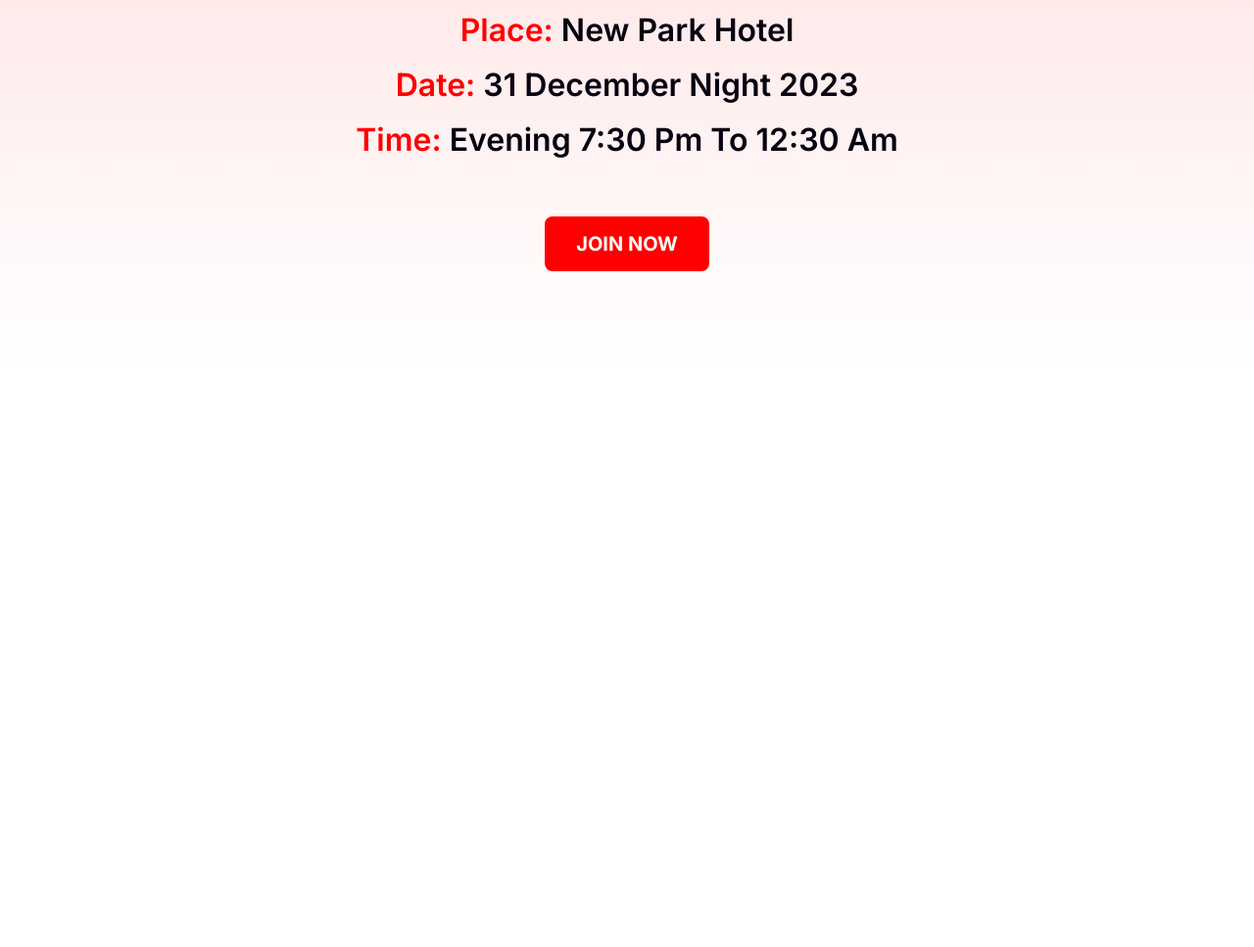
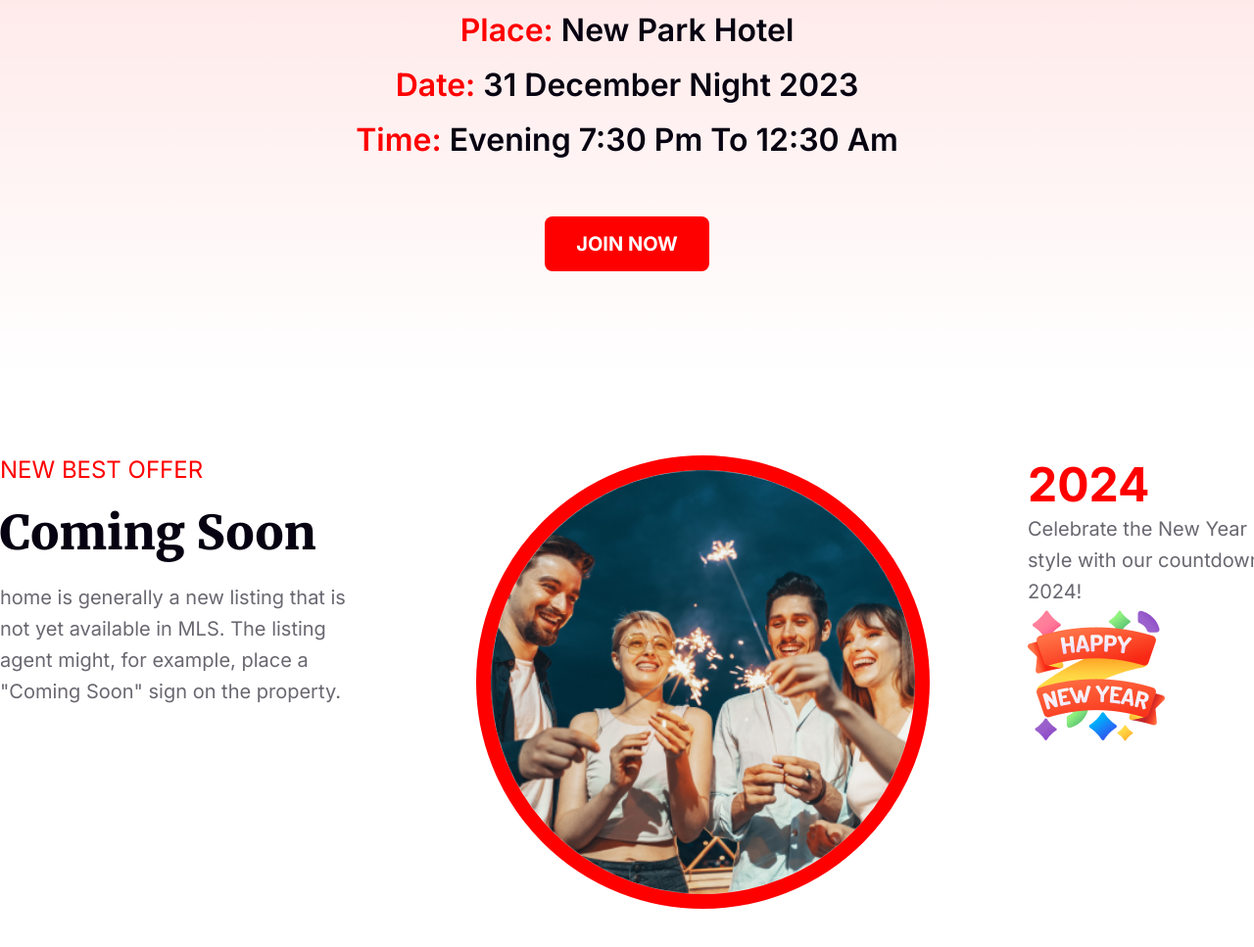
Before and after one commit to fahim-ahmed10/PH-B9A1, a plain HTML site: page index.html in a window 1280 px wide. Shown: the part 2211-3178 px from the top of the page at 98% size. Before the commit the page ends 2596 px from the top, so only its background shows below. Drawn offline with Linux system fonts and the light colour scheme.

Commit message:
comming soon fifth section

```diff
--- a/css/style.css
+++ b/css/style.css
@@ -144,6 +144,7 @@ main section#three .midnight_party_content>button {
 main section#four {
   height: 482px;
   background-image: linear-gradient(180deg, rgba(255, 0, 0, 0.10) 0%, rgba(255, 0, 0, 0.00) 100%);
+  margin-bottom: 80px;
 }
 
 main section#four .join_now {
@@ -193,3 +194,85 @@ main section#four .join_now>button {
   outline: none;
 
 }
+
+main section#fifth .comming_soon_2024 {
+  display: flex;
+  width: 1320px;
+  height: 470px;
+  gap: 100px;
+  margin: 50px auto;
+
+}
+
+main section#fifth .comming_soon_2024>.comming_soon {
+  width: 393px;
+}
+
+main section#fifth .comming_soon_2024>.comming_soon>h4 {
+  color: #F00;
+  font-family: 'Inter', sans-serif;
+  font-size: 24px;
+  font-style: normal;
+  font-weight: 500;
+  line-height: normal;
+  padding-bottom: 20px;
+}
+
+main section#fifth .comming_soon_2024>.comming_soon>h2 {
+  color: #070211;
+  font-family: 'Merriweather', serif;
+  font-size: 48px;
+  font-style: normal;
+  font-weight: 900;
+  line-height: normal;
+  text-transform: capitalize;
+  padding-bottom: 20px;
+}
+
+main section#fifth .comming_soon_2024>.comming_soon>p {
+  color: rgba(7, 2, 17, 0.60);
+  font-family: 'Inter', sans-serif;
+  font-size: 20px;
+  font-style: normal;
+  font-weight: 400;
+  line-height: 32px;
+
+}
+
+main section#fifth .comming_soon_2024>.comming_soon_image {
+  background-image: url('../resources/Ellipse\ 1.png');
+  background-size: contain;
+  width: 463px;
+  height: 463px;
+  flex-shrink: 0;
+  border-radius: 463px;
+  border: 15px solid #F00;
+}
+
+main section#fifth .comming_soon_2024>.new_year_2024 {
+  width: 276px;
+}
+
+main section#fifth .comming_soon_2024>.new_year_2024>h1 {
+  color: #F00;
+  font-family: 'Inter', sans-serif;
+  font-size: 48px;
+  font-style: normal;
+  font-weight: 700;
+  line-height: normal;
+}
+
+main section#fifth .comming_soon_2024>.new_year_2024>p {
+  color: rgba(7, 2, 17, 0.60);
+  font-family: Inter;
+  font-size: 20px;
+  font-style: normal;
+  font-weight: 400;
+  line-height: 32px;
+}
+
+main section#fifth .comming_soon_2024>.new_year_2024>img {
+  width: 140px;
+  height: 140px;
+  flex-shrink: 0;
+}
--- a/index.html
+++ b/index.html
@@ -55,6 +55,21 @@
                 <button>Join now</button>
             </div>
         </section>
+        <section id="fifth">
+            <div class="comming_soon_2024">
+                <div class="comming_soon">
+                    <h4>NEW BEST OFFER</h4>
+                    <h2>Coming Soon</h2>
+                    <p>home is generally a new listing that is not yet available in MLS. The listing agent might, for example, place a "Coming Soon" sign on the property. </p>
+                </div>
+                <div class="comming_soon_image"></div>
+                <div class="new_year_2024">
+                    <h1>2024</h1>
+                    <p>Celebrate the New Year in style with our countdown to 2024!</p>
+                    <img src="./resources/Group 96.png" alt="Happy New Year">
+                </div>
+            </div>
+        </section>
     </main>
 
 </body>
```
